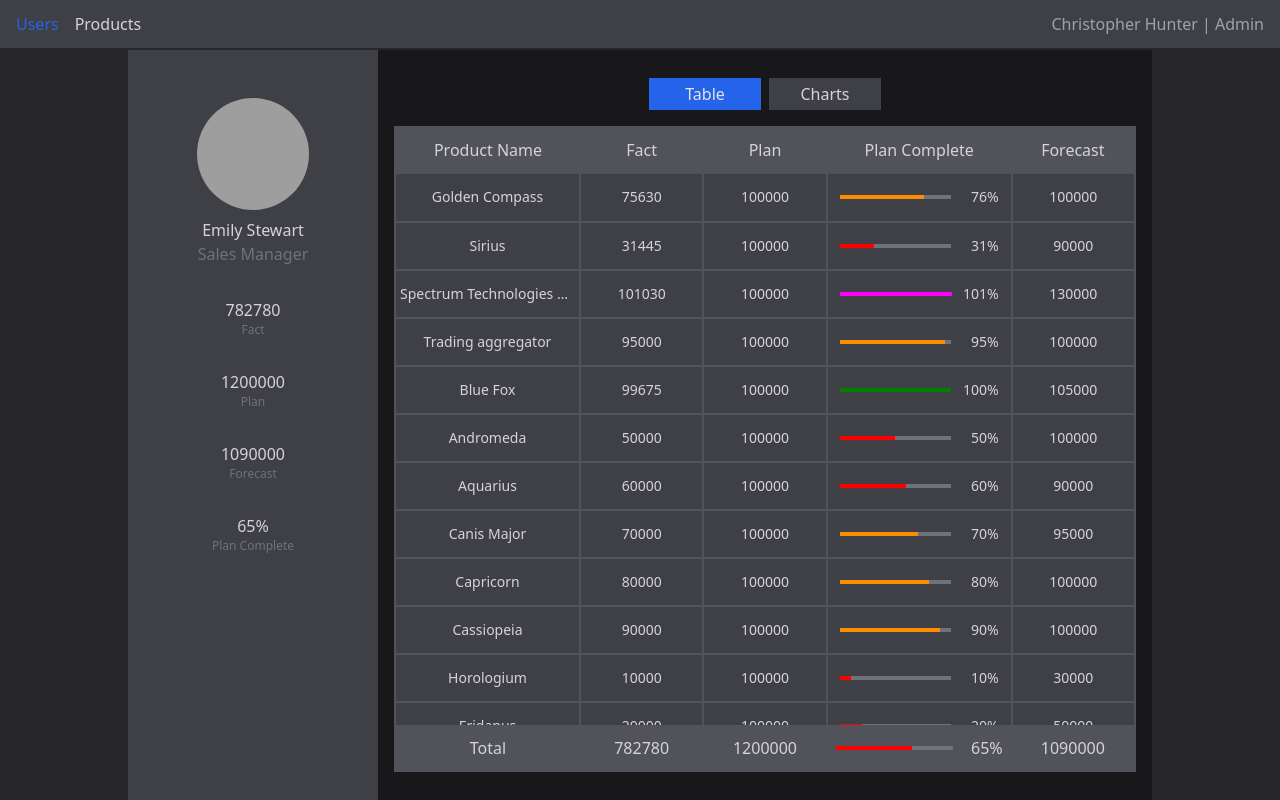
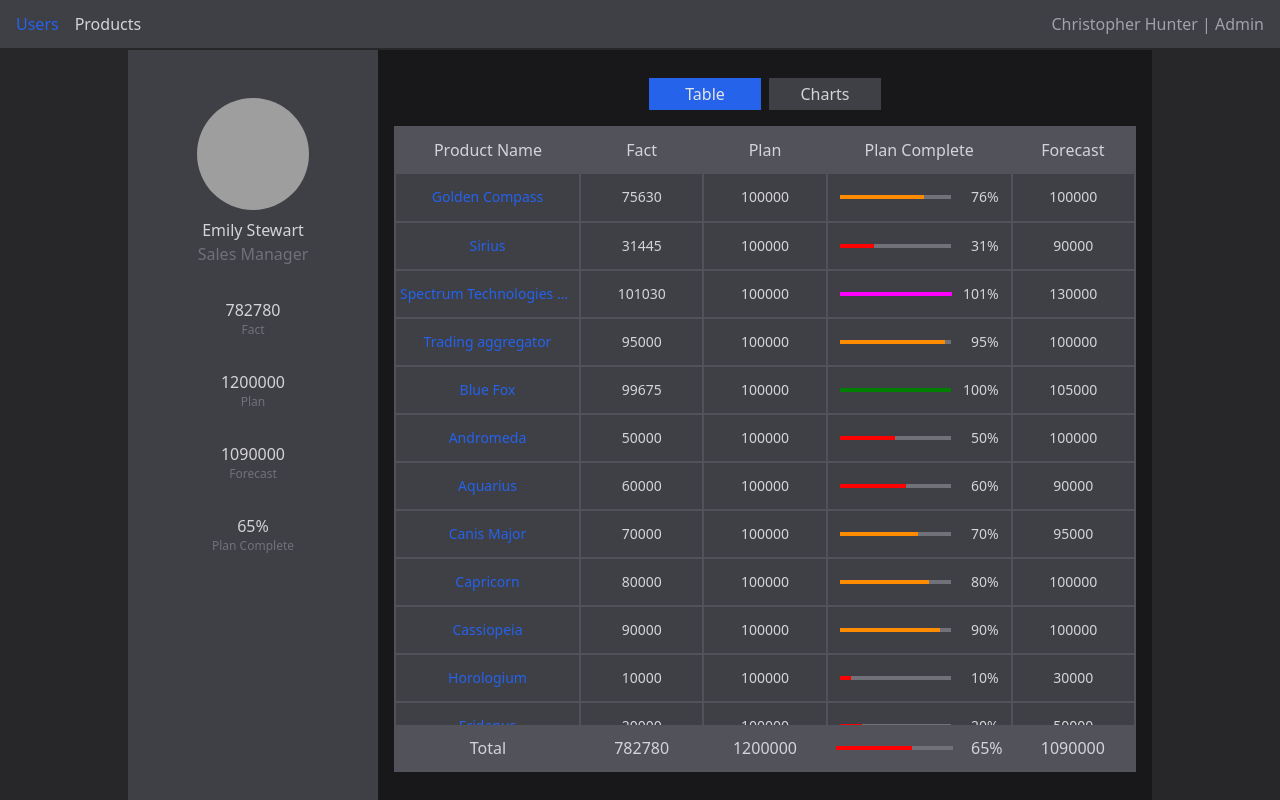
Before and after one commit to oOFaYOo/analytical-service, a React (Create React App) app: page /users/258d2x2s5s2x6 in a window 1280 px wide. Built offline with nearby package versions, Linux system fonts and the light colour scheme; grey boxes are pictures that could not be loaded.

Commit message:
upd styles

```diff
--- a/src/components/Tile/index.tsx
+++ b/src/components/Tile/index.tsx
@@ -18,7 +18,7 @@ const Tile = ({title, plan, fact, planComplete}: { title: string; plan: number;
     };
 
     return (
-        <div className={'w-[350px] rounded h-[150px] px-6 py-4 bg-zinc-700 flex-col flex justify-between'}>
+        <div className={'w-[350px] rounded h-[150px] px-6 py-4 bg-zinc-700 flex-col flex justify-between hover:brightness-125 hover:scale-105'}>
             {title.length > 35 ? <Tooltip title={title} arrow placement={"right"}>
                 <p style={{
                     textOverflow: 'ellipsis',
--- a/src/pages/Users/User/Table/index.tsx
+++ b/src/pages/Users/User/Table/index.tsx
@@ -26,10 +26,10 @@ const Table = ({id, total}:{id:string|undefined, total:TableMetric}) => {
                                 whiteSpace: 'nowrap',
                                 textAlign: "center"
                             }}
-                                 className={'relative w-full h-full m-0 p-0'}>
+                                 className={'relative w-full h-full m-0 p-0 text-blue-600 hover:brightness-150'}>
                                 <Link to={'/products/' + row?.id}>{value}</Link>
                             </div>
-                        </Tooltip> : <Link to={'/products/' + row?.id}>{value}</Link>
+                        </Tooltip> : <Link className={'text-blue-600 hover:brightness-150'} to={'/products/' + row?.id}>{value}</Link>
                 )
             })
         },
```
